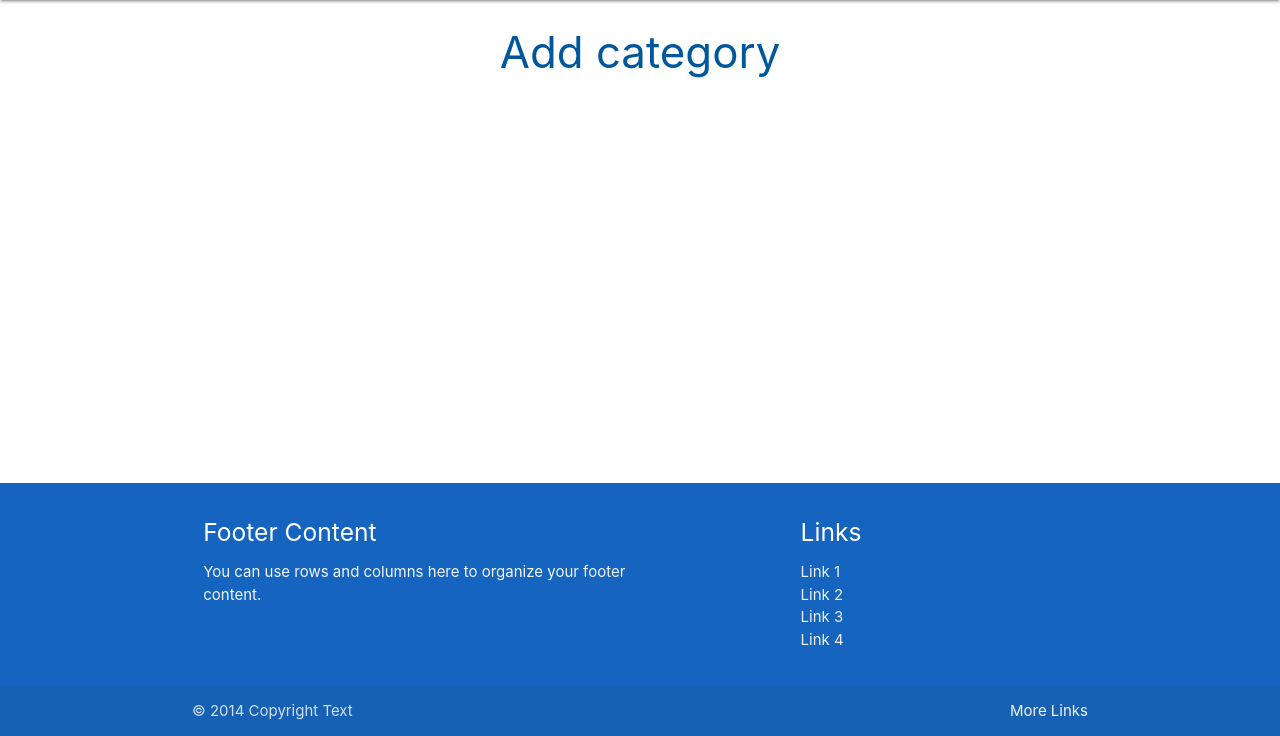
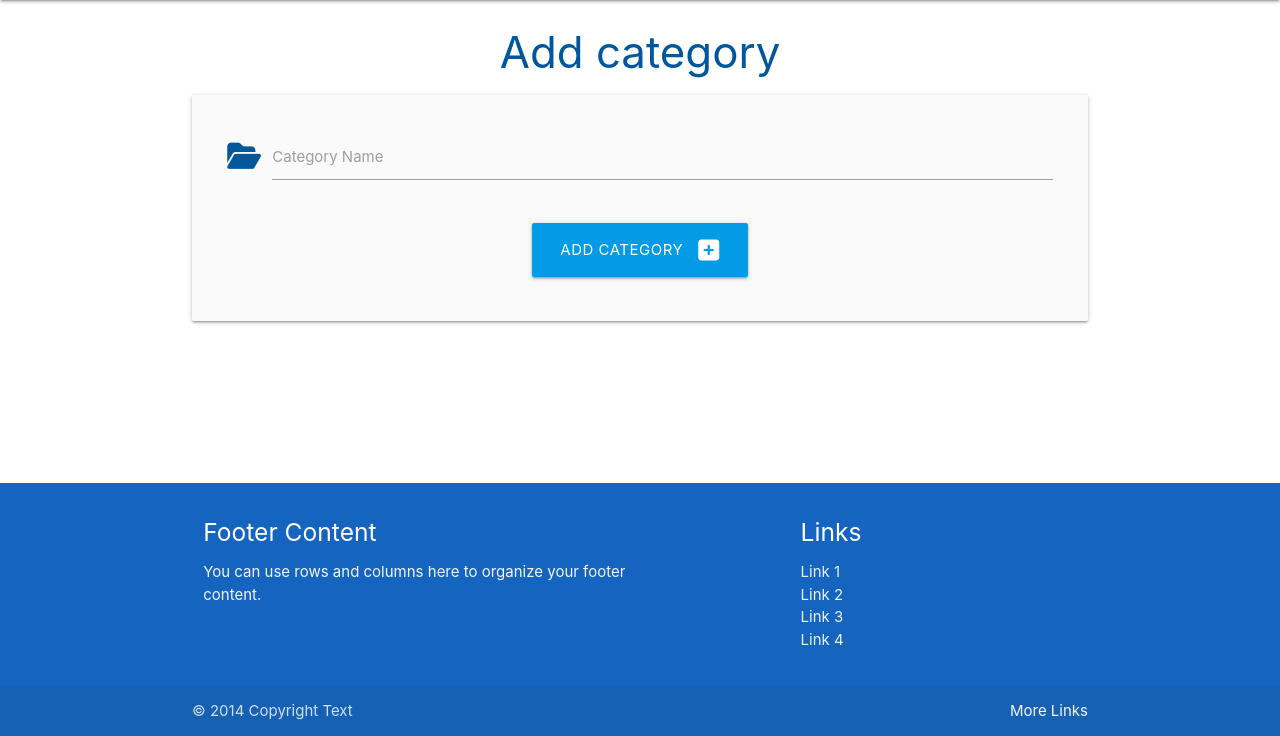
Before and after one commit to Mark-Assessment/f-gama-foodrecipe-m3-2, a Flask app: page /add_category in a window 1280 px wide. Shown: the part 64-800 px from the top of the page. Run offline with Flask 3, Linux system fonts and the light colour scheme.

Commit message:
Add the add category form

```diff
--- a/foodreceipe/routes.py
+++ b/foodreceipe/routes.py
@@ -1,4 +1,4 @@
-from flask import render_template
+from flask import render_template, request, url_for
 from foodreceipe import app, db
 from foodreceipe.models import Category, Receipe, Ingredients
 
@@ -15,7 +15,12 @@ def categories():
 
 @app.route("/add_category", methods=["GET", "POST"])
 def add_category():
-   return render_template("add_category.html")
+    if request.method == "POST":
+        category = Category(category_name=request.form.get("category_name"))
+        db.session.add(category)
+        db.session.commit()
+        return redirect(url_for("categories"))
+    return render_template("add_category.html")
 
 
 @app.route("/ingredients")
--- a/foodreceipe/templates/add_category.html
+++ b/foodreceipe/templates/add_category.html
@@ -3,4 +3,25 @@
 
 <h3 class="light-blue-text text-darken-4 center-align">Add category</h3>
 
+<div class="row card-panel grey lighten-5">
+    <form class="col s12" method="POST" action="{{ url_for('add_category') }}">
+      <!--Category name-->
+      <div class="row">
+        <div class="input-field col s12">
+          <i class="fas fa-folder-open prefix light-blue-text text-darken-4"></i>
+          <input id="category_name" name="category_name" minlength="3" maxlength="50" type="text" class="validate" required>
+          <label for="category_name">Category Name</label>
+        </div>
+      </div>
+      <!--Submit button-->
+      <div class="row">
+        <div class=" col s12 center-align">
+          <button type="submit" class="btn-large light-blue darken-1">
+            Add Category <i class="fas fa-plus-square right"></i>
+          </button>
+        </div>
+      </div>
+    </form>
+  </div>
+
 {% endblock %}
```
